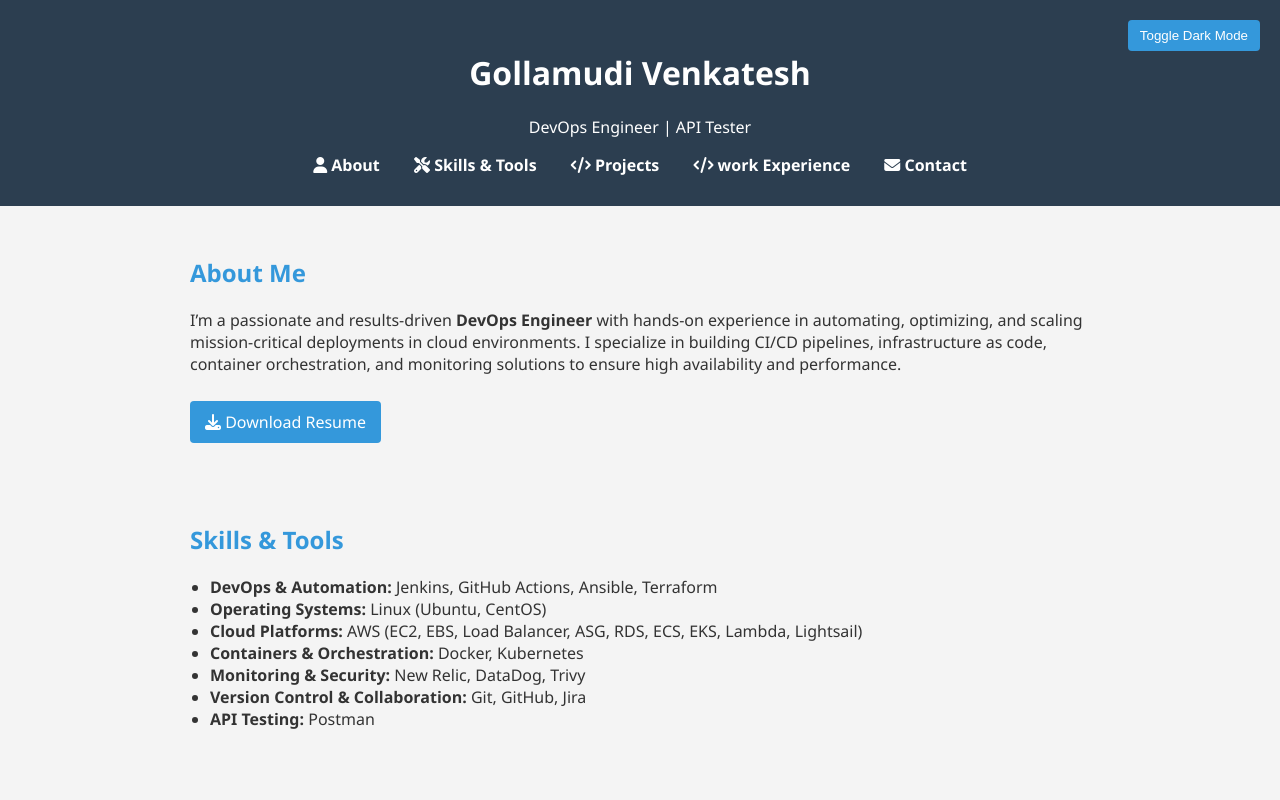
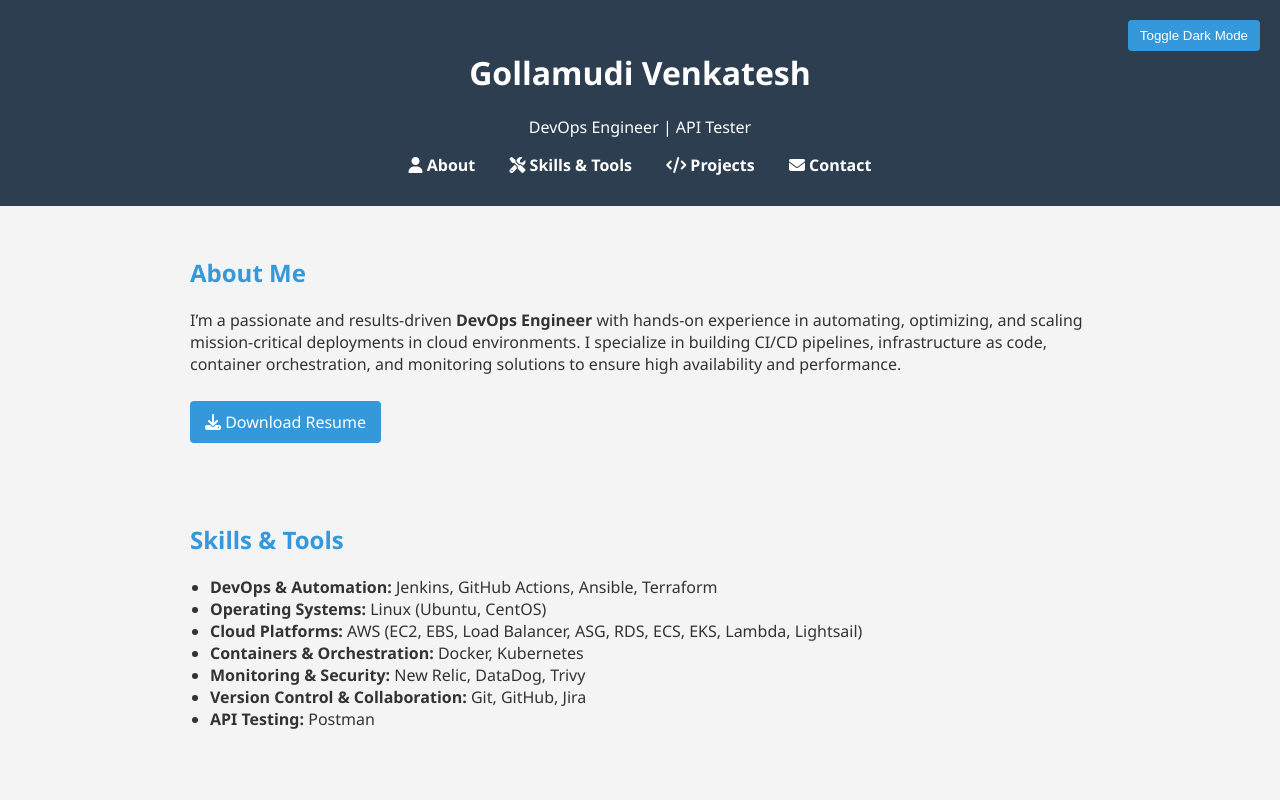
Before and after one commit to venky0199/NodeJS-Portfolio, a website: page mynodejsapp/public/index.html in a window 1280 px wide. Shown: the top 800 px of the page. Drawn offline with Linux system fonts and the light colour scheme.

Commit message:
Update index.html

```diff
--- a/mynodejsapp/public/index.html
+++ b/mynodejsapp/public/index.html
@@ -167,7 +167,6 @@
         <a href="#about"><i class="fas fa-user"></i> About</a>
         <a href="#skills"><i class="fas fa-tools"></i> Skills & Tools</a>
         <a href="#projects"><i class="fas fa-code"></i> Projects</a>
-        <a href="#projects"><i class="fas fa-code"></i> work Experience</a>
         <a href="#contact"><i class="fas fa-envelope"></i> Contact</a>
     </nav>
 </header>
```
